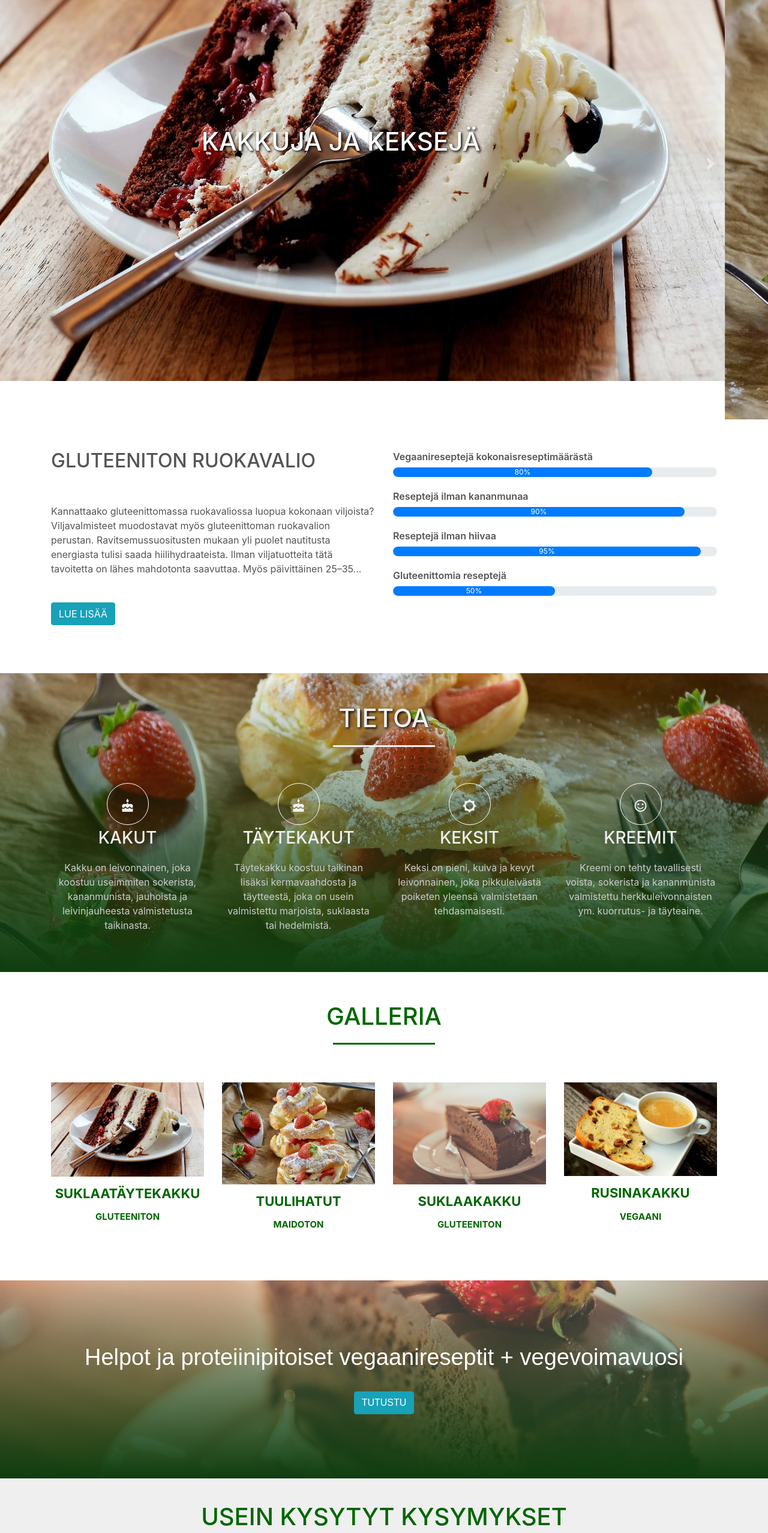
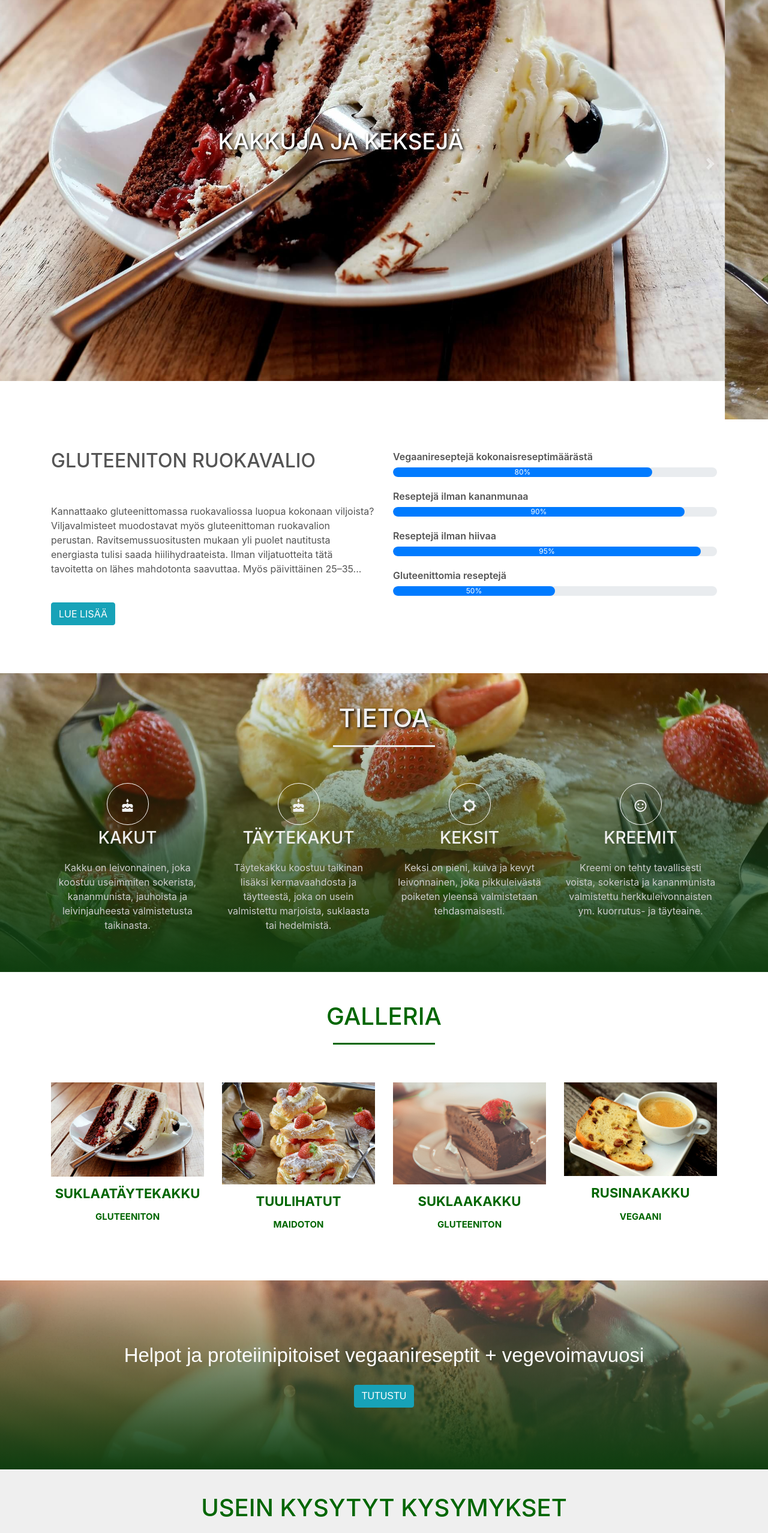
Before and after one commit to IrinaBedunkevits/IrinaBedunkevits.github.io, a plain HTML site: page index.html in a window 1280 px wide. Shown: the part 240-2795 px from the top of the page at 60% size. Drawn offline with nearby package versions, Linux system fonts and the light colour scheme.

Commit message:
Update style.css
Update

```diff
--- a/style.css
+++ b/style.css
@@ -66,7 +66,7 @@
 .carousel-caption h5
 {
 	color: #fff;
-	font-size: 42px;
+	font-size: 37px;
 	text-shadow: 2px 2px 4px #000000;
 }
 
@@ -251,7 +251,7 @@ h1::after
 	text-align: center;
 	padding: 100px;
 	font-family: sans-serif;
-	font-size: 38px;
+	font-size: 33px;
 }
 
 /*-----UKK/Price plan-----*/
```
